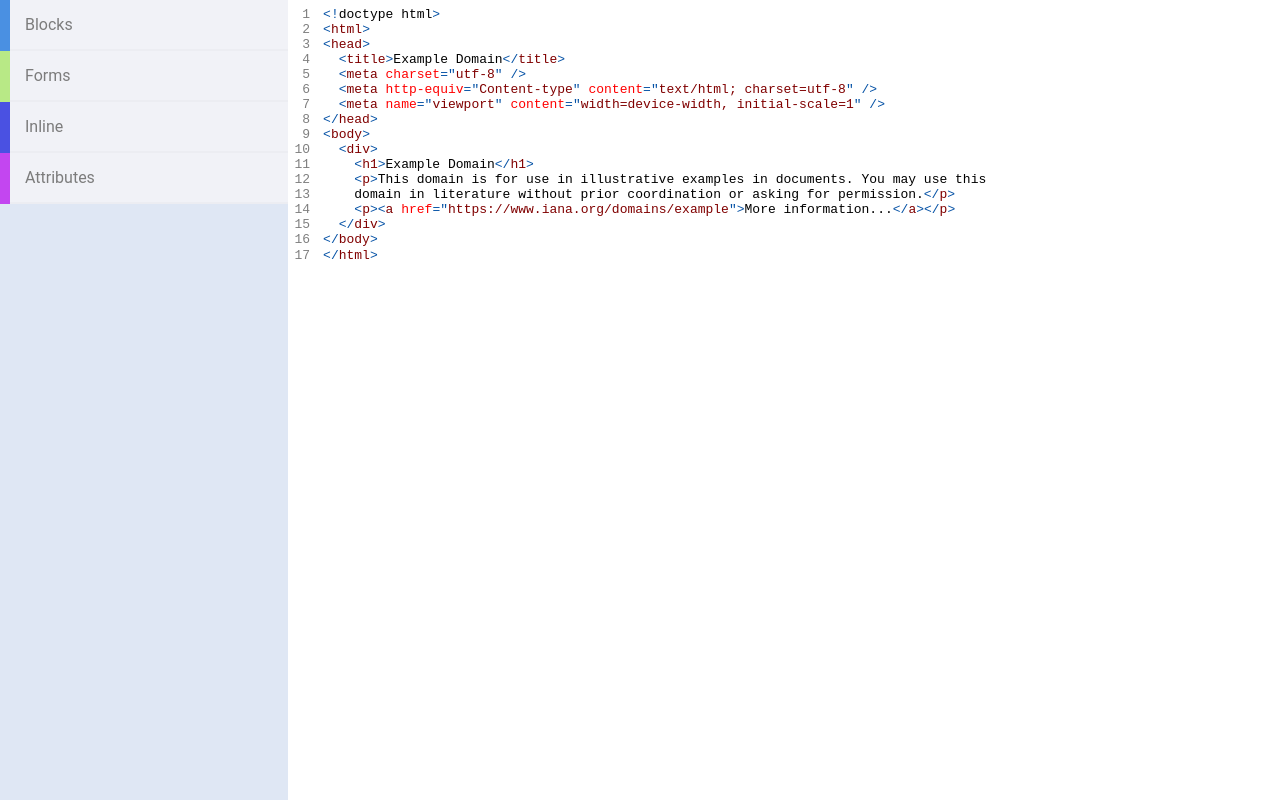
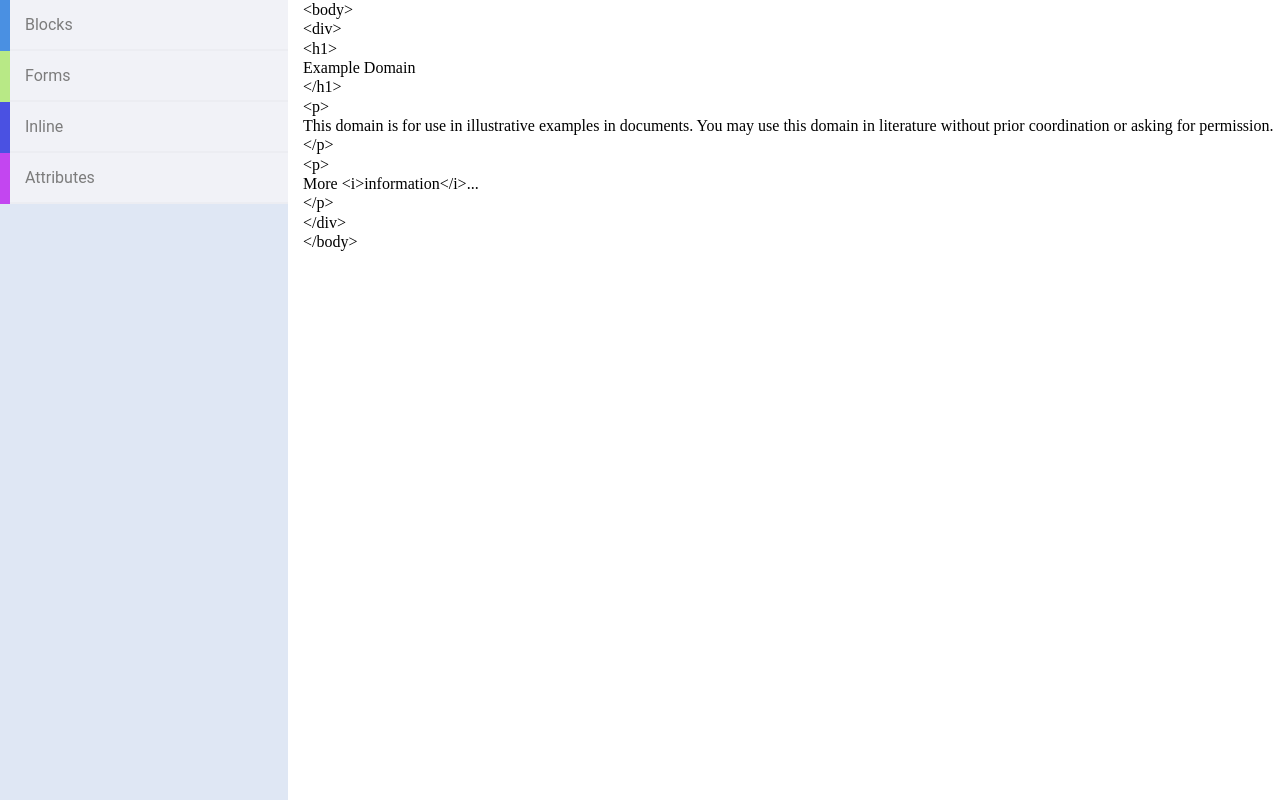
Before and after one commit to France-ioi/visual-html-editor, a React (Create React App) app: page / in a window 1280 px wide. Built offline with nearby package versions, Linux system fonts and the light colour scheme.

Commit message:
HTML parser

```diff
--- a/src/App.tsx
+++ b/src/App.tsx
@@ -4,12 +4,12 @@ import {useAppSelector} from "./hooks"
 
 function App() {
   const categories = useAppSelector(state => state.blocksReducer.categories)
-  const editorConfig = useAppSelector(state => state.visualHTMLReducer.value)
+  const editorConfig = useAppSelector(state => state.visualHTMLReducer)
 
   return (
     <div className="App">
       <BlocksToolbox categories={categories}/>
-      <VisualHTMLEditor value={editorConfig}/>
+      <VisualHTMLEditor lockedCode={editorConfig.lockedCode}/>
     </div>
   )
 }
--- a/src/editorconfig.ts
+++ b/src/editorconfig.ts
@@ -1,27 +1,55 @@
-const initialCode = `<!doctype html>
-<html>
-<head>
-  <title>Example Domain</title>
-  <meta charset="utf-8" />
-  <meta http-equiv="Content-type" content="text/html; charset=utf-8" />
-  <meta name="viewport" content="width=device-width, initial-scale=1" />
-</head>
-<body>
-  <div>
-    <h1>Example Domain</h1>
-    <p>This domain is for use in illustrative examples in documents. You may use this
-    domain in literature without prior coordination or asking for permission.</p>
-    <p><a href="https://www.iana.org/domains/example">More information...</a></p>
-  </div>
-</body>
-</html>`
+const initialCode = "<body><div><h1>Example Domain</h1><p>This domain is for use in illustrative examples in documents. You may use this domain in literature without prior coordination or asking for permission.</p><p>More <i>information</i>...</p></div></body>"
 
-export interface visualHTMLEditor {
+interface CodeSegment {
+  type: string,
   value: string,
+  fullValue: string,
+  pos?: number
 }
 
-const editorConfig: visualHTMLEditor = {
-  value: initialCode,
+type InitialCode = string
+type CodeSegments = Array<CodeSegment>
+
+export interface InitialEditorState {
+  lockedCode: CodeSegments,
+  userCode?: CodeSegments
+}
+
+
+function htmlSegment(html: string) {
+  let trimmed = html.trim()
+  const reg = /<([^\/]+?)>|<\/(.+?)>|((?<=>)[^<>][\S].+?(?=<))/g
+  const matches = trimmed.matchAll(reg)
+  for (const m of matches) {
+    if (m[1] !== undefined) {
+      lockedCode.push({
+        type: 'opening',
+        value: m[1],
+        fullValue: m[0]
+      })
+    } else if (m[2] !== undefined) {
+      lockedCode.push({
+        type: 'closing',
+        value: m[2],
+        fullValue: m[0]
+      })
+    } else if (m[3] !== undefined) {
+      lockedCode.push({
+        type: 'text',
+        value: m[3],
+        fullValue: m[0]
+      })
+    }
+  }
+}
+
+let lockedCode: CodeSegments = []
+let userCode: CodeSegments = []
+
+htmlSegment(initialCode)
+
+const editorConfig: InitialEditorState = {
+  lockedCode: lockedCode
 }
 
 export default editorConfig
--- a/src/features/editors/VisualHTMLEditor.tsx
+++ b/src/features/editors/VisualHTMLEditor.tsx
@@ -1,33 +1,72 @@
 import './VisualHTMLEditor.css'
-import {visualHTMLEditor} from "../../editorconfig"
-import Highlight, {defaultProps} from "prism-react-renderer"
-import light from 'prism-react-renderer/themes/vsLight'
+import {InitialEditorState} from "../../editorconfig"
 import Dropzone from "../draggables/Dropzone";
 
-function VisualHTMLEditor(props: visualHTMLEditor) {
+function VisualHTMLEditor(props: InitialEditorState) {
   function droppedTag(e: string) {
     console.log(e)
   }
 
+  function indentify(tag: string) {
+    const blockLevel = [
+      'div',
+      'footer',
+      'form',
+      'h1',
+      'h2',
+      'h3',
+      'h4',
+      'h5',
+      'h6',
+      'header',
+      'hr',
+      'li',
+      'main',
+      'nav',
+      'ol',
+      'ul',
+      'p',
+      'pre',
+      'section',
+      'table',
+      'video',
+      'body'
+    ]
+
+    if (blockLevel.includes(tag)) {
+      return true
+    } else {
+      return false
+    }
+  }
+
+  function renderEditorCode(code: any) {
+    let codeToDisplay: Array<JSX.Element> = []
+    let prevWasBlock = true
+    code.forEach((seg: any) => {
+      if (indentify(seg.value)) { // If is block element
+        if (prevWasBlock) {
+          codeToDisplay.push(<span>{seg.fullValue}<br/></span>)
+        } else {
+          codeToDisplay.push(<span><br/>{seg.fullValue}<br/></span>)
+        }
+        prevWasBlock = true
+      } else { // If is not block element
+        codeToDisplay.push(<span>{seg.fullValue}</span>)
+        prevWasBlock = false
+      }
+    })
+    return codeToDisplay
+  }
+
+  const display = renderEditorCode(props.lockedCode)
+
   return (
-    <Highlight {...defaultProps} code={props.value} language="markdown" theme={light}>
-      {({className, style, tokens, getLineProps, getTokenProps}) => (
-        <pre style={style}>
-          {tokens.map((line, i) => (
-            <div key={i} {...getLineProps({line, key: i})} className={'line'}>
-              <span className={'line-number'}>{i + 1}</span>
-              <Dropzone onTagDropped={droppedTag}>
-                <span className={'line-content'}>
-                {line.map((token, key) => (
-                  <span key={key} {...getTokenProps({token, key})} />
-                ))}
-              </span>
-              </Dropzone>
-            </div>
-          ))}
-        </pre>
-      )}
-    </Highlight>
+    <div style={{paddingLeft: "15px"}}>
+      {display.map(e => {
+        return e
+      })}
+    </div>
   )
 }
 
--- a/src/store/features/editors/visualHTML.ts
+++ b/src/store/features/editors/visualHTML.ts
@@ -1,4 +1,4 @@
-import editorConfig, {visualHTMLEditor} from "../../../editorconfig"
+import editorConfig, {InitialEditorState} from "../../../editorconfig"
 import {produce} from "immer"
 
 // Define actions
@@ -10,7 +10,7 @@ import {produce} from "immer"
 // Reducers
 type Actions = 'Yes' | 'No'
 
-const visualHTMLReducer = (state: visualHTMLEditor = editorConfig, action: Actions) => {
+const visualHTMLReducer = (state: InitialEditorState = editorConfig, action: Actions) => {
   switch (action) {
     case 'Yes':
       console.log('wow')
```
